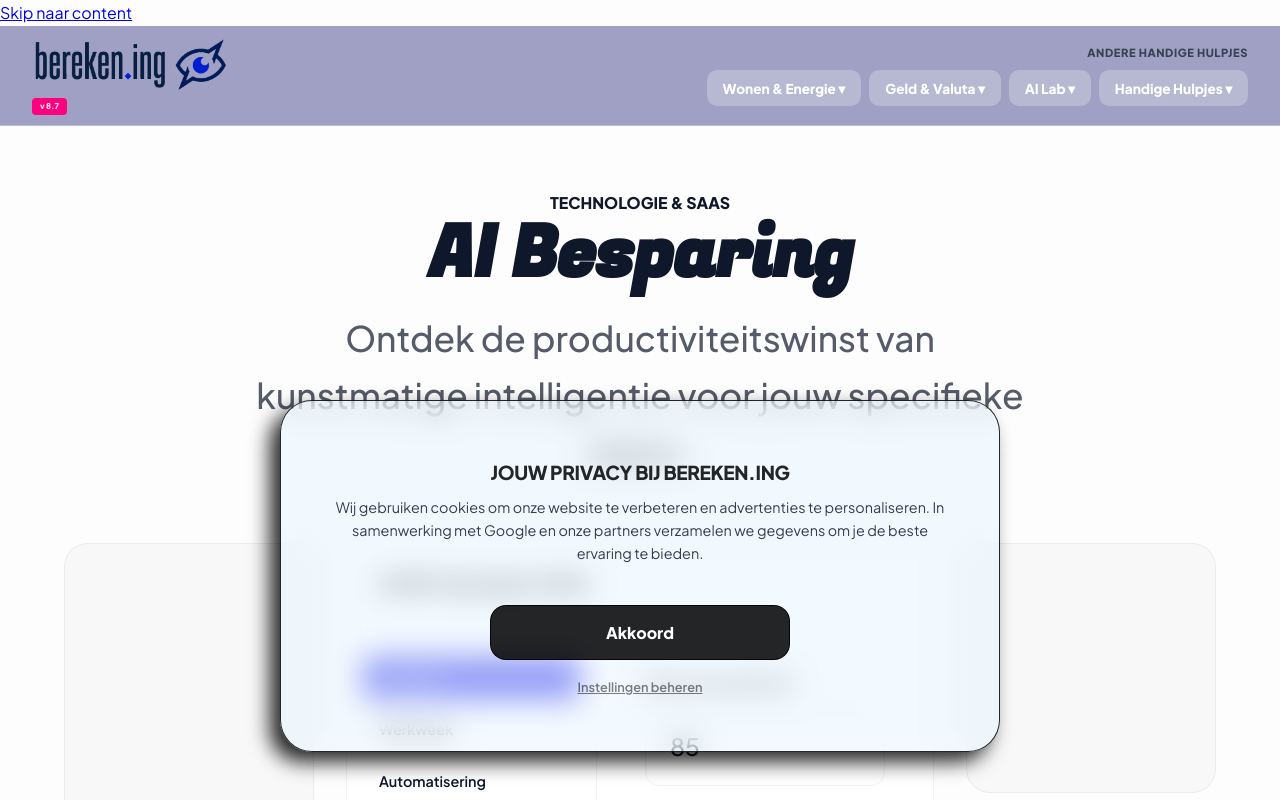
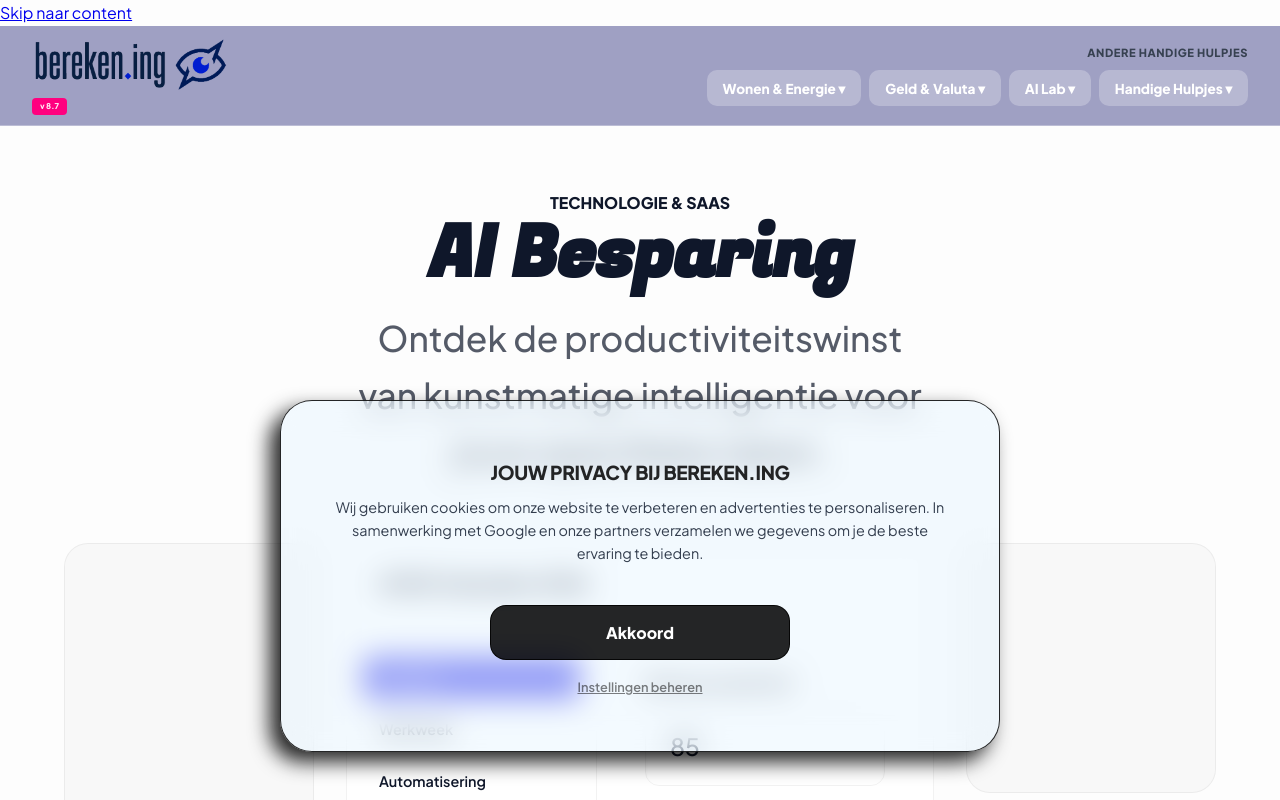
Before and after one commit to sirklaas/bereken.ing, a Next.js app: page /ai in a window 1280 px wide. Shown: the top 800 px of the page. Built offline with nearby package versions, Linux system fonts and the light colour scheme.

Commit message:
style: lock heading width to calculator width using grid alignment v8.8

```diff
--- a/src/app/page.tsx
+++ b/src/app/page.tsx
@@ -18,8 +18,9 @@ export default function Home() {
       {/* Main Content Grid */}
       <div className="page-shell" style={{ paddingTop: "4rem", paddingBottom: "8rem" }}>
 
-        {/* Hero Section (Now Above the Grid) */}
-        <section className="hero-section" style={{ textAlign: "center", marginBottom: "6rem" }}>
+        {/* Hero Section (Aligned to Content Width) */}
+        <div className="pristine-grid" style={{ marginBottom: "6rem" }}>
+          <section className="hero-section" style={{ gridColumn: 2, textAlign: "center", marginBottom: 0 }}>
             <h3 className="hero-eyebrow">DE SLIMSTE REKENTOOLS VAN 2026</h3>
             <h1 className="hero-title">
               Berekeningen die je <span className="text-gradient">geld besparen</span>.
@@ -32,6 +33,7 @@ export default function Home() {
               <Link href="/uurtarief" className="btn secondary-cta">ZZP Calculator</Link>
             </div>
           </section>
+        </div>
 
         <div className="pristine-grid">
 
--- a/src/components/ToolLayout.tsx
+++ b/src/components/ToolLayout.tsx
@@ -25,11 +25,13 @@ export default function ToolLayout({ children, intro, title, subtitle, topic, yo
   return (
     <div id="main-content" className="page-shell" style={{ paddingTop: "4rem", paddingBottom: "8rem" }}>
 
-      {/* 1. Simple, Proportional Header */}
-      <div style={{ textAlign: "center", marginBottom: "4rem" }}>
-        {intro && <h3 className="hero-eyebrow">{intro.toUpperCase()}</h3>}
-        <h1 style={{ marginBottom: "1rem" }}>{title}</h1>
-        {subtitle && <h2 style={{ fontWeight: 500, opacity: 0.7, maxWidth: "800px", margin: "0 auto" }}>{subtitle}</h2>}
+      {/* 1. Simple, Proportional Header (Aligned to Calculator Width) */}
+      <div className="pristine-grid" style={{ marginBottom: "4rem" }}>
+        <div style={{ gridColumn: 2, textAlign: "center" }}>
+          {intro && <h3 className="hero-eyebrow">{intro.toUpperCase()}</h3>}
+          <h1 style={{ marginBottom: "1rem" }}>{title}</h1>
+          {subtitle && <h2 style={{ fontWeight: 500, opacity: 0.7, maxWidth: "100%", margin: "0 auto" }}>{subtitle}</h2>}
+        </div>
       </div>
 
       {/* 2. Pure 1-3-1 Grid */}
```
Lines whose indentation alone changed are shown as unchanged.
